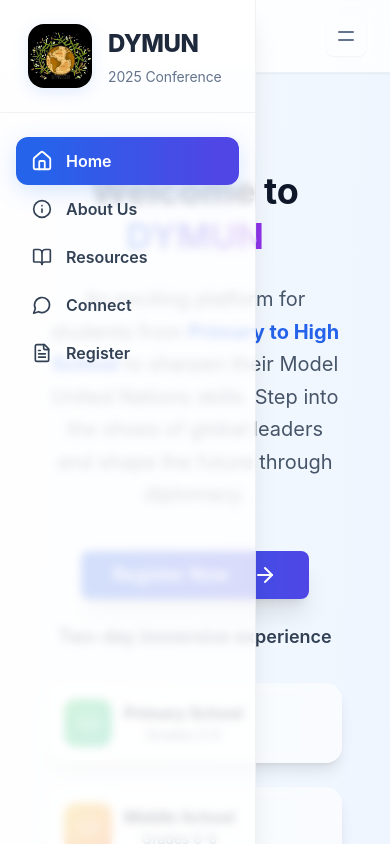
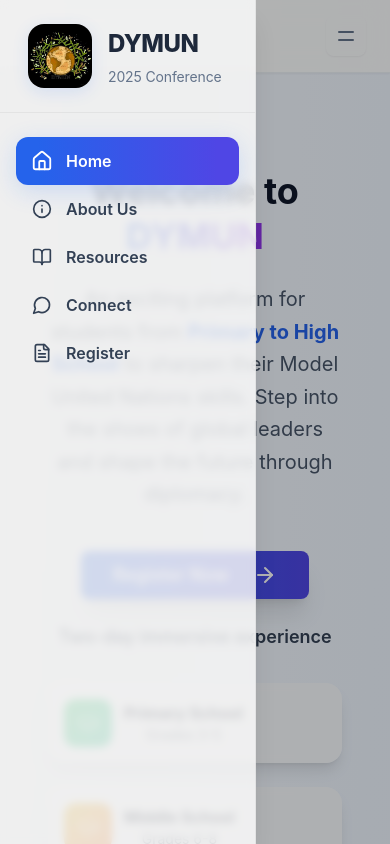
Before and after one commit to hach-ko/DYMUN, a React (Create React App) app in the folder mun/: page / in a window 390 px wide. Both pictures are taken after a click on the button "Open sidebar". Shown: the top 844 px of the page. Built offline with nearby package versions, Linux system fonts and the light colour scheme; a web font is replaced by a local one.

Commit message:
Add files via upload

```diff
--- a/mun/src/components/ui/Button.js
+++ b/mun/src/components/ui/Button.js
@@ -12,9 +12,9 @@ export function Button({
     "inline-flex items-center justify-center gap-2 whitespace-nowrap font-medium ring-offset-background focus-visible:outline-none focus-visible:ring-2 focus-visible:ring-blue-400 focus-visible:ring-offset-2 disabled:pointer-events-none disabled:opacity-50 group transition-all duration-300 rounded-lg shadow-xl hover:shadow-2xl no-underline hover:no-underline";
   const variants = {
     primary:
-      "bg-gradient-to-r from-blue-600 to-indigo-600 text-white hover:from-blue-700 hover:to-indigo-700",
+      "bg-gradient-to-r from-blue-600 to-indigo-600 text-white hover:from-blue-700 hover:to-indigo-700 hover:text-white",
     secondary:
-      "bg-gradient-to-r from-green-500 to-emerald-500 text-white hover:from-green-600 hover:to-emerald-600",
+      "bg-gradient-to-r from-green-500 to-emerald-500 text-white hover:from-green-600 hover:to-emerald-600 hover:text-white",
   };
   const sizes = {
     large: "h-12 px-8 text-lg",
@@ -39,7 +39,7 @@ export function Button({
         whileHover={{ scale: 1.07 }}
         whileTap={{ scale: 0.98 }}
         className={`${baseClasses} ${variants[variant]} ${sizes[size]}`}
-        style={{ textDecoration: "none" }}
+        style={{ textDecoration: "none", color: "inherit" }}
         {...props}
       >
         {content}
@@ -52,7 +52,7 @@ export function Button({
       whileHover={{ scale: 1.07 }}
       whileTap={{ scale: 0.98 }}
       className={`${baseClasses} ${variants[variant]} ${sizes[size]}`}
-      style={{ textDecoration: "none" }} // Added for consistency
+      style={{ textDecoration: "none" }}
       {...props}
     >
       {content}
--- a/mun/src/components/ui/sidebar.js
+++ b/mun/src/components/ui/sidebar.js
@@ -6,16 +6,13 @@ import {
   BookOpen,
   MessageCircle,
   FileText,
-  Shield,
-  LogOut,
-  User,
 } from "lucide-react";
 import Logo from "../../assets/DYMUN.png";
 
 // Context for Sidebar open/close (for mobile)
 const SidebarContext = createContext();
 export function SidebarProvider({ children }) {
-  const [open, setOpen] = useState(true);
+  const [open, setOpen] = useState(window.innerWidth >= 1024); // Show sidebar by default on desktop
   return (
     <SidebarContext.Provider value={{ open, setOpen }}>
       {children}
@@ -28,9 +25,23 @@ export function useSidebar() {
 
 // Sidebar main wrapper
 export function Sidebar({ children, className }) {
+  const { open, setOpen } = useSidebar();
+
+  // Hide sidebar on mobile/tablet unless toggled
   return (
+    <>
+      {/* Overlay for mobile when sidebar is open */}
+      <div
+        className={`fixed inset-0 z-40 bg-black/30 transition-opacity duration-300 ${
+          open && window.innerWidth < 1024 ? "opacity-100 visible" : "opacity-0 invisible"
+        }`}
+        onClick={() => setOpen(false)}
+        style={{ pointerEvents: open && window.innerWidth < 1024 ? "auto" : "none" }}
+      />
       <aside
-      className={`fixed top-0 left-0 h-screen w-64 bg-white/80 backdrop-blur-md shadow-xl transition-all duration-300 ${className || ""}`}
+        className={`fixed top-0 left-0 h-screen w-64 bg-white/80 backdrop-blur-md shadow-xl transition-transform duration-300 z-50 ${
+          open ? "translate-x-0" : "-translate-x-full"
+        } ${className || ""}`}
         style={{ borderRight: "1px solid rgba(0, 0, 0, 0.05)" }}
       >
         <div
@@ -90,6 +101,7 @@ export function Sidebar({ children, className }) {
         </nav>
         {children}
       </aside>
+    </>
   );
 }
 
```
Also changed, not shown: mun/src/components/ui/Alert.js (line endings or trailing spaces). Lines whose indentation alone changed are shown as unchanged.
